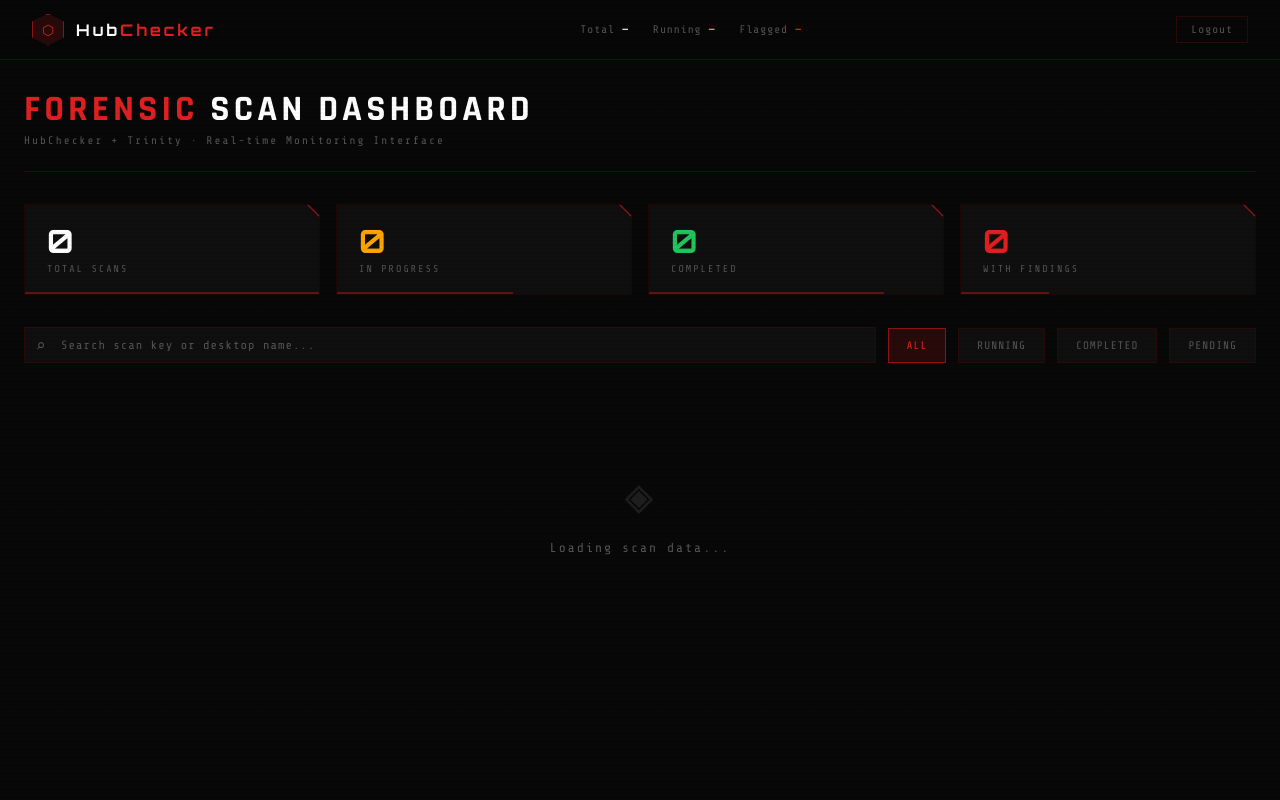
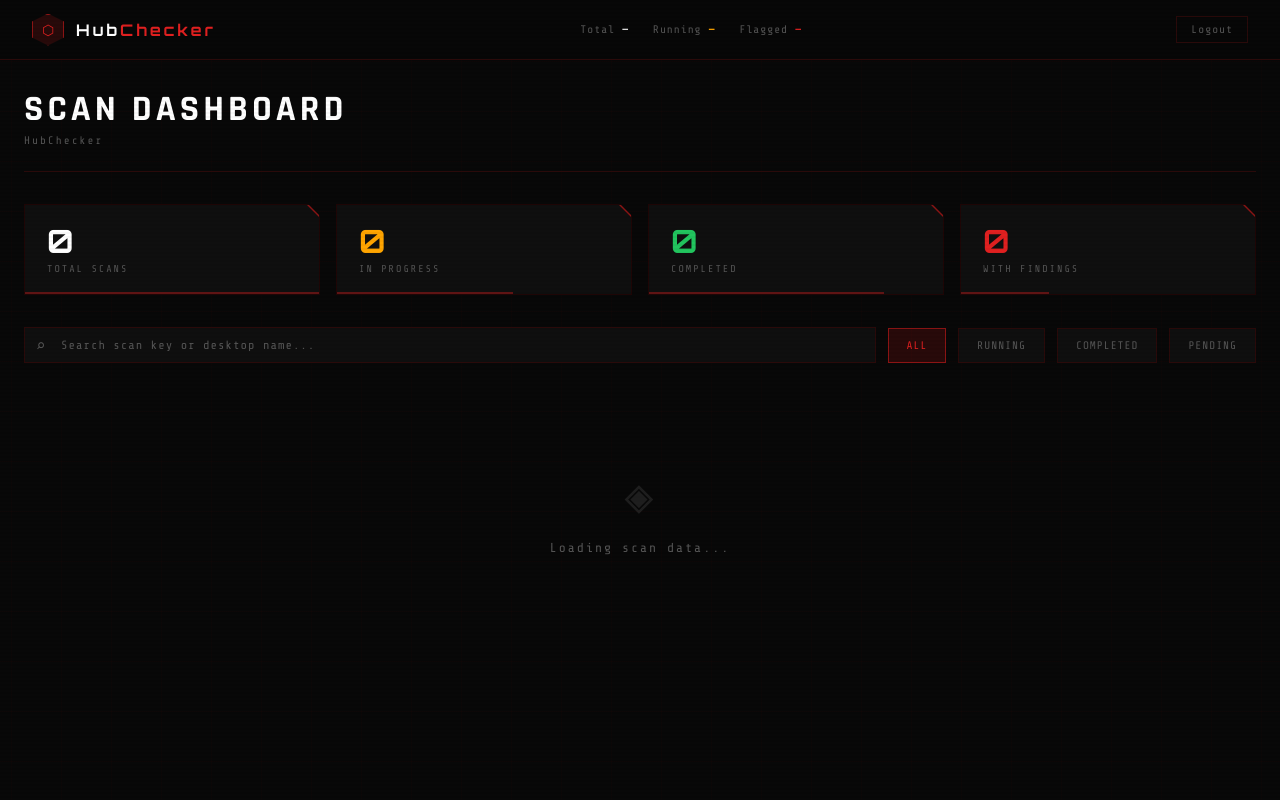
Before and after one commit to bubba81/hub_checker, a Flask app: template templates/dashboard.html in a window 1280 px wide. Run offline with Flask 3, Linux system fonts and the light colour scheme; the template is opened without the code that fills it, so the values that code supplies are empty; some libraries are stand-ins or nearby versions.

Commit message:
Update dashboard.html

```diff
--- a/templates/dashboard.html
+++ b/templates/dashboard.html
@@ -756,8 +756,8 @@ nav {
   <!-- Header -->
   <div class="page-header">
     <div>
-      <div class="page-title"><span class="accent">Forensic</span> Scan Dashboard</div>
-      <div class="page-subtitle">HubChecker + Trinity · Real-time Monitoring Interface</div>
+      <div class="page-title">Scan Dashboard</div>
+      <div class="page-subtitle">HubChecker</div>
     </div>
   </div>
 
```
